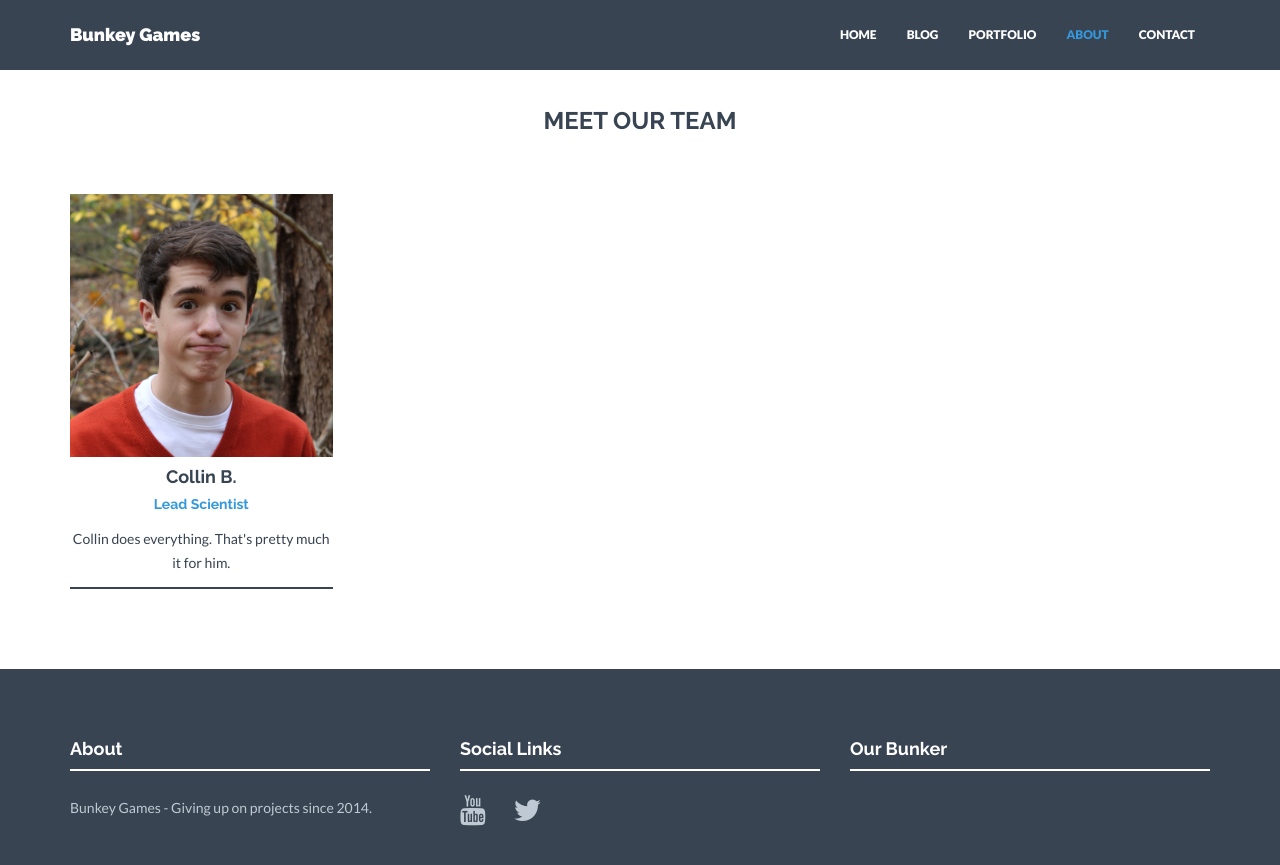
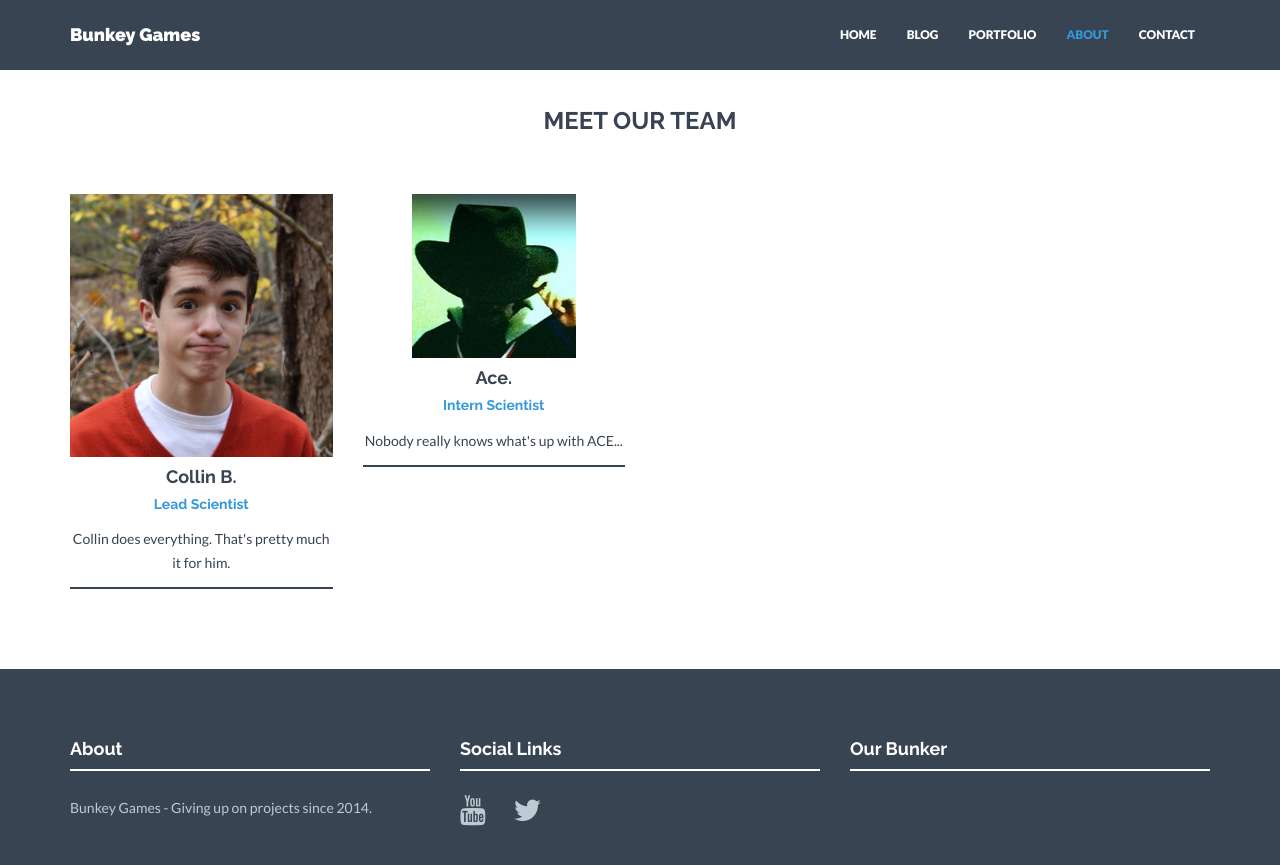
Before and after one commit to BunkeyGames/BunkeyGamesOld.github.io, a Jekyll site: the page built from about.html, in a window 1280 px wide and 900 px high, scrolled down 649 px. Shown: the top 865 px of the window. Built offline with Jekyll 4.4.1, drawn with Linux system fonts in a browser that asks for light colours; nearby versions of some CDN libraries.

Commit message:
Add Harry To Members

```diff
--- a/_config.yml
+++ b/_config.yml
@@ -51,6 +51,13 @@ members:
       - title: twitter
         url: http://twitter.com/chuzzylumpkin
 
+  - name: Ace.
+    position: Intern Scientist
+    text: Nobody really knows what's up with ACE...
+    img: ace.jpg
+    social:
+
+
 # Clients information. Shown on Home and About pages.
 
 
```
Also changed, not shown: assets/img/members/ace.jpg (added), 1 other file.
